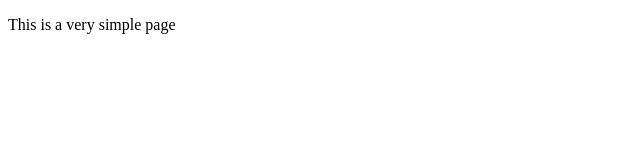
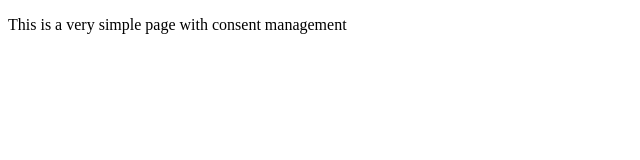
Before and after one commit to terence1988/gh-htmls, a plain HTML site: page index.html in a window 1280 px wide. Shown: the whole page, without its empty margins (0-640 px from the left). Drawn offline with Linux system fonts and the light colour scheme.

Commit message:
Update index.html

```diff
--- a/index.html
+++ b/index.html
@@ -100,6 +100,6 @@
 		</script>
 	</head>
 	<body>
-		<p>This is a very simple page</p>
+		<p>This is a very simple page with consent management</p>
 	</body>
 </html>
```
